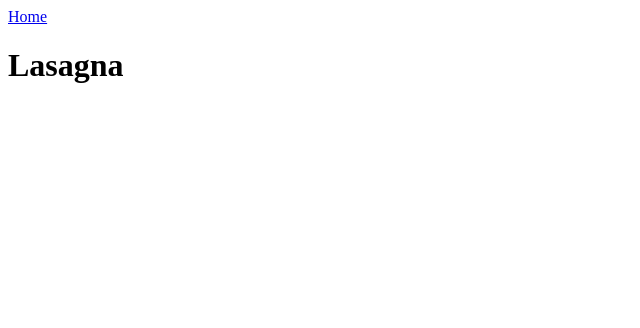
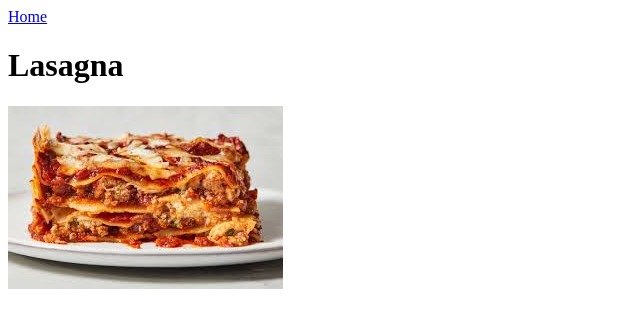
Before and after one commit to Facumasa/odin-recipes, a plain HTML site: page recipes/lasagna.html in a window 1280 px wide. Shown: the whole page, without its empty margins (0-640 px from the left). Drawn offline with Linux system fonts and the light colour scheme.

Commit message:
I added a lasagna pic

```diff
--- a/recipes/lasagna.html
+++ b/recipes/lasagna.html
@@ -10,6 +10,6 @@
     <a href="../index.html">Home</a>
 
     <h1>Lasagna</h1>
-
+    <img src="./images/lasagna-pic.jpeg" alt="image of a tasty lasagna">
 </body>
 </html>
```
Also changed, not shown: recipes/images/lasagna-pic.jpeg (renamed from recipes/lasagna-pic.jpeg).
